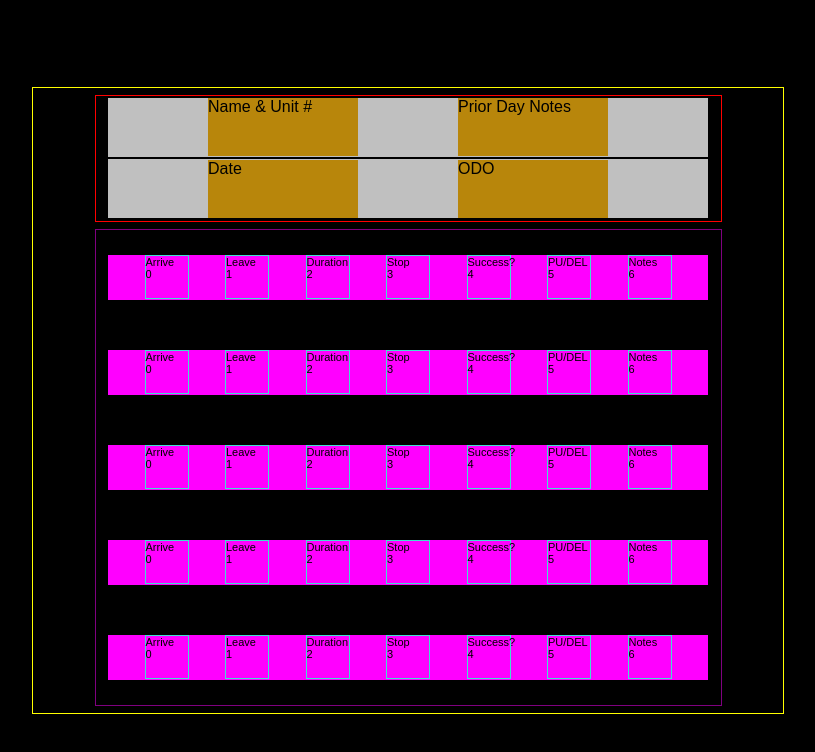
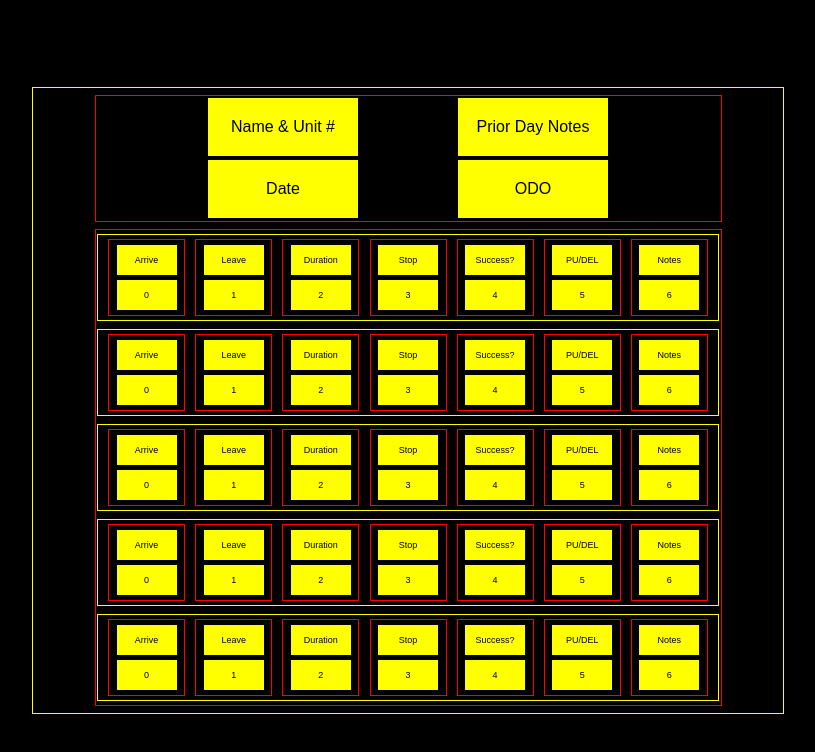
Before and after one commit to SigilRysing/delivery-log-app, a React app: page /log in a window 1280 px wide. Shown: the whole page, without its empty margins (232-1047 px from the left). Built offline with nearby package versions, Linux system fonts and the light colour scheme.

Commit message:
basic GUI & React routes satisfactory for dev -> forward

```diff
--- a/src/components/CourierID.js
+++ b/src/components/CourierID.js
@@ -5,7 +5,7 @@ import '../css/component.css'
 
 const CourierID = () => {
     return (
-        <div className='courier-id log-header-bttn'>{`Name & Unit #`}</div>
+        <div className='courier-id log-header-bttn flex-col-cntr-cntr'>{`Name & Unit #`}</div>
     )
 }
 
--- a/src/components/Date.js
+++ b/src/components/Date.js
@@ -2,7 +2,7 @@ import React from 'react'
 
 const Date = () => {
     return (
-        <div className='date log-header-bttn'>Date</div>
+        <div className='date log-header-bttn flex-col-cntr-cntr'>Date</div>
     )
 }
 
--- a/src/components/LogEntryField.js
+++ b/src/components/LogEntryField.js
@@ -5,13 +5,11 @@ import React from 'react'
 // R&D yo. Get 2 Duck Duck goin!
 const LogEntryField = (props) => {
   return (
-    <div className='log-entry-field'>
-      <div className='field entry-name'>{props.fieldName}</div>
-      <div className='field entry-val'>{props.fieldVal}</div>
+    <div className='log-entry-field flex-col-spc-evn-cntr'>
+      <div className='field entry-name flex-col-cntr-cntr'>{props.fieldName}</div>
+      <div className='field entry-val flex-col-cntr-cntr'>{props.fieldVal}</div>
     </div>
   )
 }
 
 export default LogEntryField
-// if rendering multiple of same element then do so programmaticaly doof dar dar
-// Log > LogEntries > LogEntry > LogEntryField
--- a/src/components/ODO.js
+++ b/src/components/ODO.js
@@ -2,7 +2,7 @@ import React from 'react'
 
 const ODO = () => {
     return (
-        <div className='odo log-header-bttn'>ODO</div>
+        <div className='odo log-header-bttn flex-col-cntr-cntr'>ODO</div>
     )
 }
 
--- a/src/components/PrevDayNotes.js
+++ b/src/components/PrevDayNotes.js
@@ -2,7 +2,7 @@ import React from 'react'
 
 const PrevDayNotes = () => {
     return (
-        <div className='prev-day-notes log-header-bttn'>{`Prior Day Notes`}</div>
+        <div className='prev-day-notes log-header-bttn flex-col-cntr-cntr'>{`Prior Day Notes`}</div>
     )
 }
 
--- a/src/css/component.css
+++ b/src/css/component.css
@@ -9,30 +9,37 @@
 .log-header-section {
     width: 600px;
     height: 58.5px;
-    background-color: silver;
+    /* background-color: silver; */
 }
 
 .log-header-bttn {
     width: 150px;
     height: 58px;
-    background-color: darkgoldenrod;
+    background-color: yellow;
 }
 
 .log-entries {
     width: 625px;
     height: 475px;
-    border: 1px solid purple;
+    border: 1px solid red;
 }
 
 .log-entry {
-    width: 600px;
-    height: 45px;
-    background-color: magenta;
+    width: 620px;
+    height: 85px;
+    /* background-color: magenta; */
+    border: 1px solid yellow;
 }
 
 .log-entry-field {
-    height: 42px;
-    width: 42px;
-    border: 1px solid turquoise;
-    font-size: 11px;
+    height: 75px;
+    width: 75px;
+    font-size: 9px;
+    border: .5px solid red;
 }
+
+.field {
+    width: 60px;
+    height: 30px;
+    background-color: yellow;
+}
--- a/src/pages/Log.js
+++ b/src/pages/Log.js
@@ -1,4 +1,6 @@
 import React from 'react'
+// component heirarchy:
+// Log > LogEntries > LogEntry > LogEntryField
 
 // components
 import LogEntries from '../components/LogEntries'
@@ -14,3 +16,5 @@ const Log = () => {
 }
 
 export default Log
+// IMPORTANT NOTE:
+// Add 2 MVP: Make total # of stops field for log entry page
```
Also changed, not shown: README.md.
